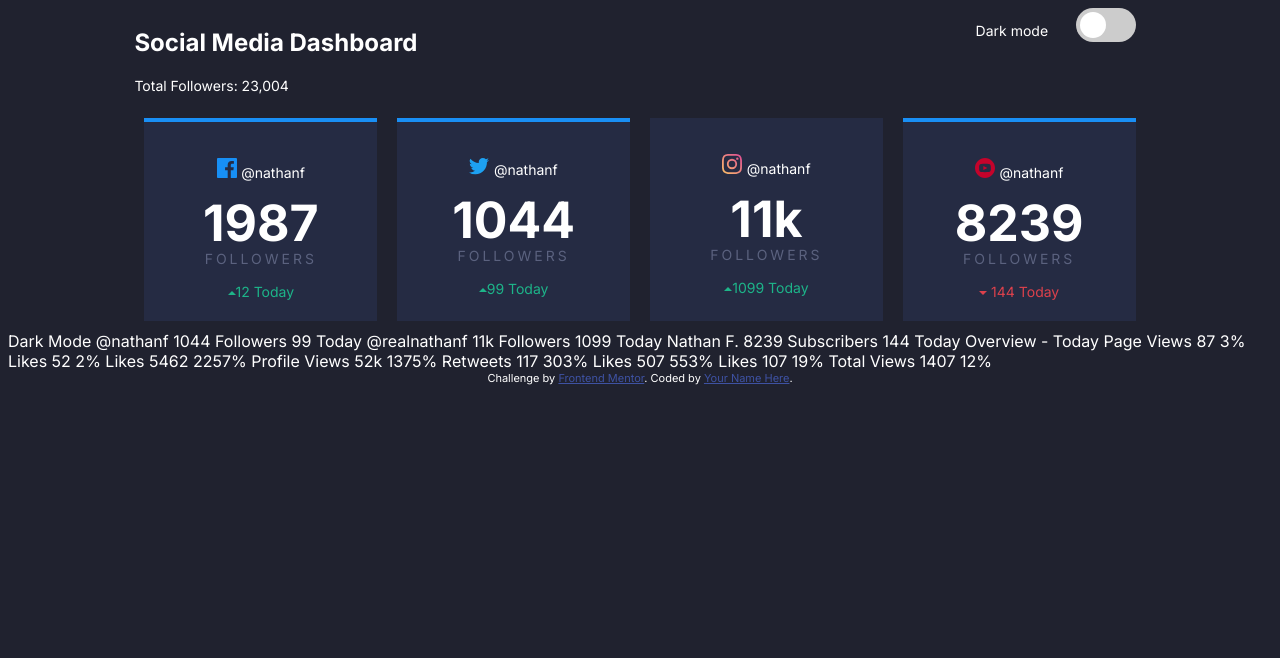
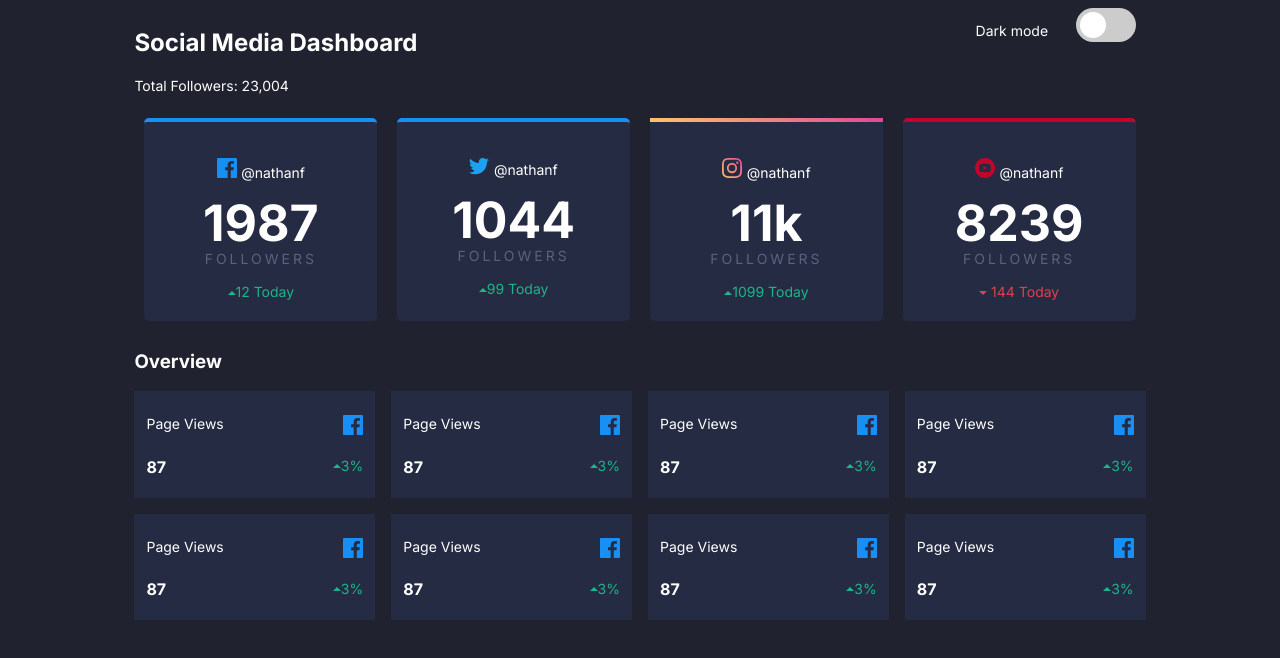
Before and after one commit to CarlosGerardo27/dashboard, a plain HTML site: page index.html in a window 1280 px wide. Drawn offline with Linux system fonts and the light colour scheme.

Commit message:
overview add to html

```diff
--- a/estilos.scss
+++ b/estilos.scss
@@ -145,6 +145,7 @@ span{
   text-align: center;
   padding-top: 20px;
   padding-bottom: 20px;
+  border-radius: 5px;
   span{
     img{
       position: relative;
@@ -161,15 +162,50 @@ span{
   border-top: solid 4px hsl(208, 92%, 53%)
 }
 
-/* .instagram{
-
-} */
+.instagram{
+  border-width: 4px;
+  border-style: solid;
+  border-image: linear-gradient(to right,hsl(37, 97%, 70%),hsl(329, 70%, 58%))1;
+  border-right: none;
+  border-left: none;
+  border-bottom: none;
+}
 
 .youtube{
-  border-top: solid 4px hsl(208, 92%, 53%)
+  border-top: solid 4px hsl(348, 97%, 39%);
 }
 
+/* Overview */
 
+.overview{
+  display: grid;
+  grid-template-columns: 1fr 1fr 1fr 1fr;
+  grid-gap: 1rem;
+  .overview__card{
+    background-color: #252b43;
+    figure{
+      display: flex;
+      justify-content: space-between;
+      margin: 0 auto;
+      padding-top: 1.5rem;
+      width: 90%;
+    }
+    div{
+      display: flex;
+      justify-content: space-between;
+      margin: 0 auto;
+      width: 90%;
+      p{
+        position: relative;
+        top: .5rem;
+        img{
+          position: relative;
+          top: -3px;
+        }
+      }
+    }
+  }
+}
 
 /*# sourceMappingURL=styles.css.map */
 
--- a/index.html
+++ b/index.html
@@ -85,17 +85,105 @@
           </div>
         </div>
       </section>
-    </div>
-    Dark Mode @nathanf 1044 Followers 99 Today @realnathanf 11k Followers 1099
-    Today Nathan F. 8239 Subscribers 144 Today Overview - Today Page Views 87 3%
-    Likes 52 2% Likes 5462 2257% Profile Views 52k 1375% Retweets 117 303% Likes
-    507 553% Likes 107 19% Total Views 1407 12%
-
-    <div class="attribution">
-      Challenge by
-      <a href="https://www.frontendmentor.io?ref=challenge" target="_blank"
-        >Frontend Mentor</a
-      >. Coded by <a href="#">Your Name Here</a>.
-    </div>
+      <!-- Overview - Today -->
+      <h3>Overview</h3>
+      <section class="overview">
+        <div class="overview__card">
+          <figure>
+            <span class="kpi">
+              Page Views
+            </span>
+            <img src="images/icon-facebook.svg" alt="facebook">
+          </figure>
+          <div>
+            <h4>87</h4>
+            <p class="stats stats-up"><img src="images/icon-up.svg" alt="up">3%</p>
+          </div>
+        </div>
+        <div class="overview__card">
+          <figure>
+            <span class="kpi">
+              Page Views
+            </span>
+            <img src="images/icon-facebook.svg" alt="facebook">
+          </figure>
+          <div>
+            <h4>87</h4>
+            <p class="stats stats-up"><img src="images/icon-up.svg" alt="up">3%</p>
+          </div>
+        </div>
+        <div class="overview__card">
+          <figure>
+            <span class="kpi">
+              Page Views
+            </span>
+            <img src="images/icon-facebook.svg" alt="facebook">
+          </figure>
+          <div>
+            <h4>87</h4>
+            <p class="stats stats-up"><img src="images/icon-up.svg" alt="up">3%</p>
+          </div>
+        </div>
+        <div class="overview__card">
+          <figure>
+            <span class="kpi">
+              Page Views
+            </span>
+            <img src="images/icon-facebook.svg" alt="facebook">
+          </figure>
+          <div>
+            <h4>87</h4>
+            <p class="stats stats-up"><img src="images/icon-up.svg" alt="up">3%</p>
+          </div>
+        </div>
+        <div class="overview__card">
+          <figure>
+            <span class="kpi">
+              Page Views
+            </span>
+            <img src="images/icon-facebook.svg" alt="facebook">
+          </figure>
+          <div>
+            <h4>87</h4>
+            <p class="stats stats-up"><img src="images/icon-up.svg" alt="up">3%</p>
+          </div>
+        </div>
+        <div class="overview__card">
+          <figure>
+            <span class="kpi">
+              Page Views
+            </span>
+            <img src="images/icon-facebook.svg" alt="facebook">
+          </figure>
+          <div>
+            <h4>87</h4>
+            <p class="stats stats-up"><img src="images/icon-up.svg" alt="up">3%</p>
+          </div>
+        </div>
+        <div class="overview__card">
+          <figure>
+            <span class="kpi">
+              Page Views
+            </span>
+            <img src="images/icon-facebook.svg" alt="facebook">
+          </figure>
+          <div>
+            <h4>87</h4>
+            <p class="stats stats-up"><img src="images/icon-up.svg" alt="up">3%</p>
+          </div>
+        </div>
+        <div class="overview__card">
+          <figure>
+            <span class="kpi">
+              Page Views
+            </span>
+            <img src="images/icon-facebook.svg" alt="facebook">
+          </figure>
+          <div>
+            <h4>87</h4>
+            <p class="stats stats-up"><img src="images/icon-up.svg" alt="up">3%</p>
+          </div>
+        </div>
+      </section>
   </body>
 </html>
```
Also changed, not shown: styles.css, 1 other file.
